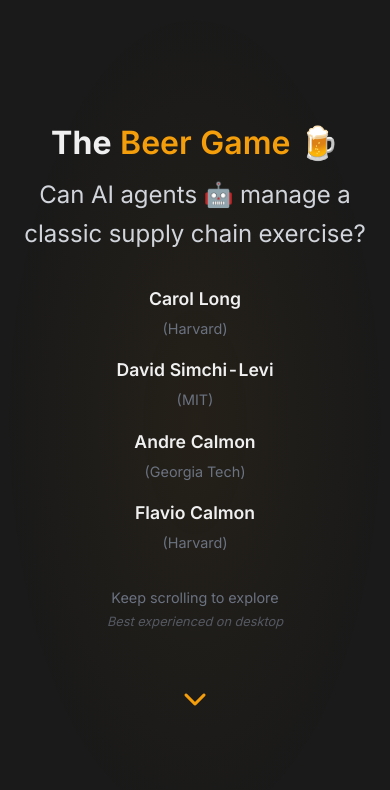
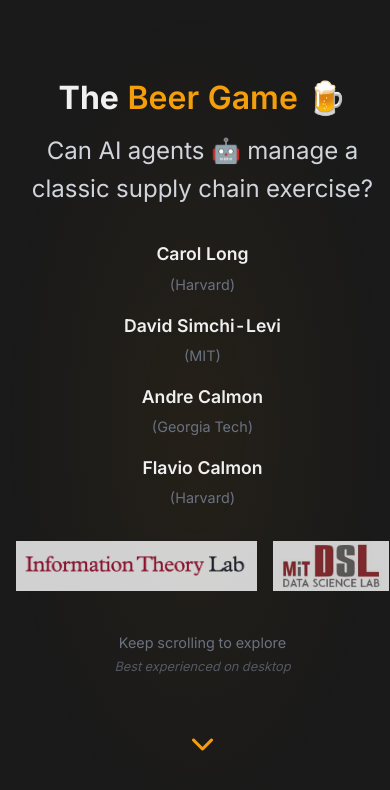
Before and after one commit to infotheorylab/beer-game, a plain HTML site: page index.html in a window 390 px wide. Drawn offline with nearby package versions, Linux system fonts and the light colour scheme.

Commit message:
Add lab logos to hero section
- Add IT Lab and DSL Lab logos below author names
- Link logos to respective lab websites
- Ensure consistent height scaling and responsive design

```diff
--- a/assets/css/main.css
+++ b/assets/css/main.css
@@ -147,6 +147,38 @@ p {
   .authors-section {
     flex-direction: column;
     gap: 1rem;
+  }
+}
+
+/* Lab Logos */
+.lab-logos {
+  display: flex;
+  justify-content: center;
+  align-items: center;
+  gap: 2rem;
+  margin: 1.5rem 0;
+}
+
+.lab-logo {
+  height: 60px;
+  width: auto;
+  object-fit: contain;
+  opacity: 0.8;
+  transition: opacity 0.3s ease, transform 0.3s ease;
+}
+
+.lab-logo:hover {
+  opacity: 1;
+  transform: scale(1.05);
+}
+
+@media (max-width: 768px) {
+  .lab-logos {
+    gap: 1rem;
+  }
+
+  .lab-logo {
+    height: 50px;
   }
 }
 
--- a/index.html
+++ b/index.html
@@ -33,6 +33,14 @@
                         <a href="https://people.seas.harvard.edu/~flavio/" target="_blank" rel="noopener noreferrer">Flavio Calmon</a>
                         <span class="affiliation">(Harvard)</span>
                     </div>
+                </div>
+                <div class="lab-logos">
+                    <a href="https://infotheorylab.github.io/" target="_blank" rel="noopener noreferrer">
+                        <img src="assets/images/IT_lab.jpg" alt="Information Theory Lab" class="lab-logo">
+                    </a>
+                    <a href="https://dsl.mit.edu/" target="_blank" rel="noopener noreferrer">
+                        <img src="assets/images/dsl_lab.jpg" alt="DSL Lab" class="lab-logo">
+                    </a>
                 </div>
                 <p class="scroll-hint">Keep scrolling to explore<br><span class="desktop-hint">Best experienced on desktop</span></p>
                 <div class="scroll-indicator">
```
Also changed, not shown: assets/images/IT_lab.jpg (added), assets/images/dsl_lab.jpg (added).
